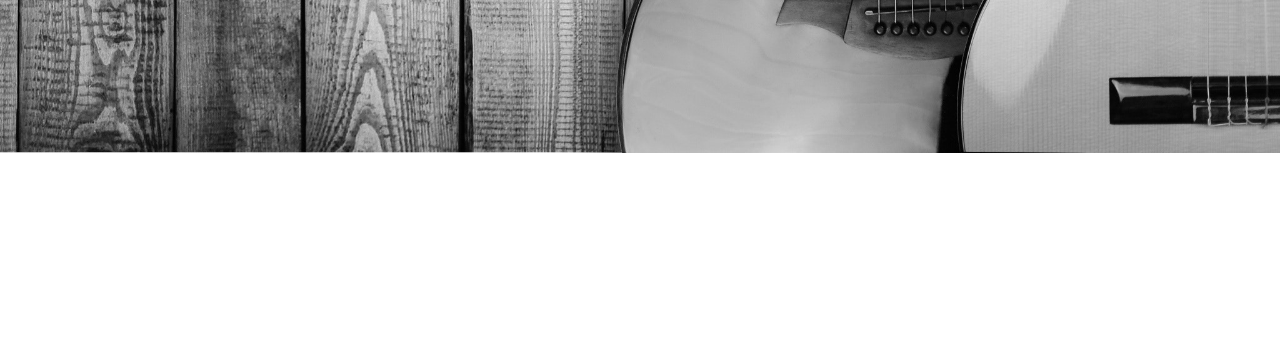
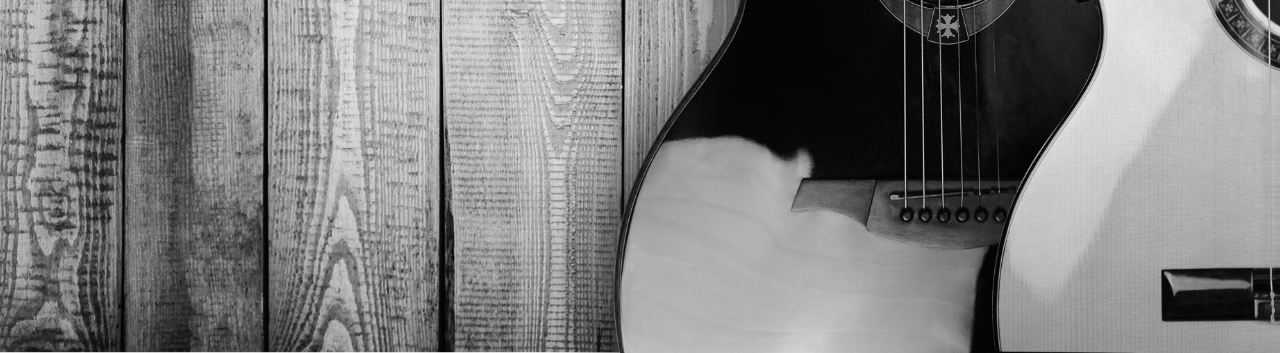
Before and after one commit to aNgeloGeronimo/School, a plain HTML site: page Guitar Website/index.html in a window 1280 px wide. Shown: the part 747-1100 px from the top of the page. Before the commit the page ends 900 px from the top, so only its background shows below. Drawn offline with Linux system fonts and the light colour scheme.

Commit message:
finishing touches

```diff
--- a/Guitar Website/css/style.css
+++ b/Guitar Website/css/style.css
@@ -7,11 +7,13 @@
 
 body{
     font-family: 'Franklin Gothic Medium', 'Arial Narrow', Arial, sans-serif;
-    background: url(../images/guitarbackground3.jpg);
-    background-size: cover;
-    background-repeat: no-repeat;
-    background-position: center;
     color: #000;
+}
+
+.container{
+    max-width: 1450px;
+    margin: 0 auto;
+    padding: 0 60px;
 }
 
 .navbar{
@@ -52,9 +54,14 @@ body{
 }
 
 .header{
-    height: 800px;
+    height: 1000px;
     margin: 0 auto;
     line-height: 1.5;
+
+    background: url(../images/guitarbackground3.jpg);
+    background-size: cover;
+    background-repeat: no-repeat;
+    background-position: center;
 }
 
 .header .container{
@@ -66,6 +73,9 @@ body{
 }
 
 .header .container .boxes{
+
+
+    margin: 0;
     max-width: 600px;
     font-size: 2.8rem;
     padding-left: 30px;
```
